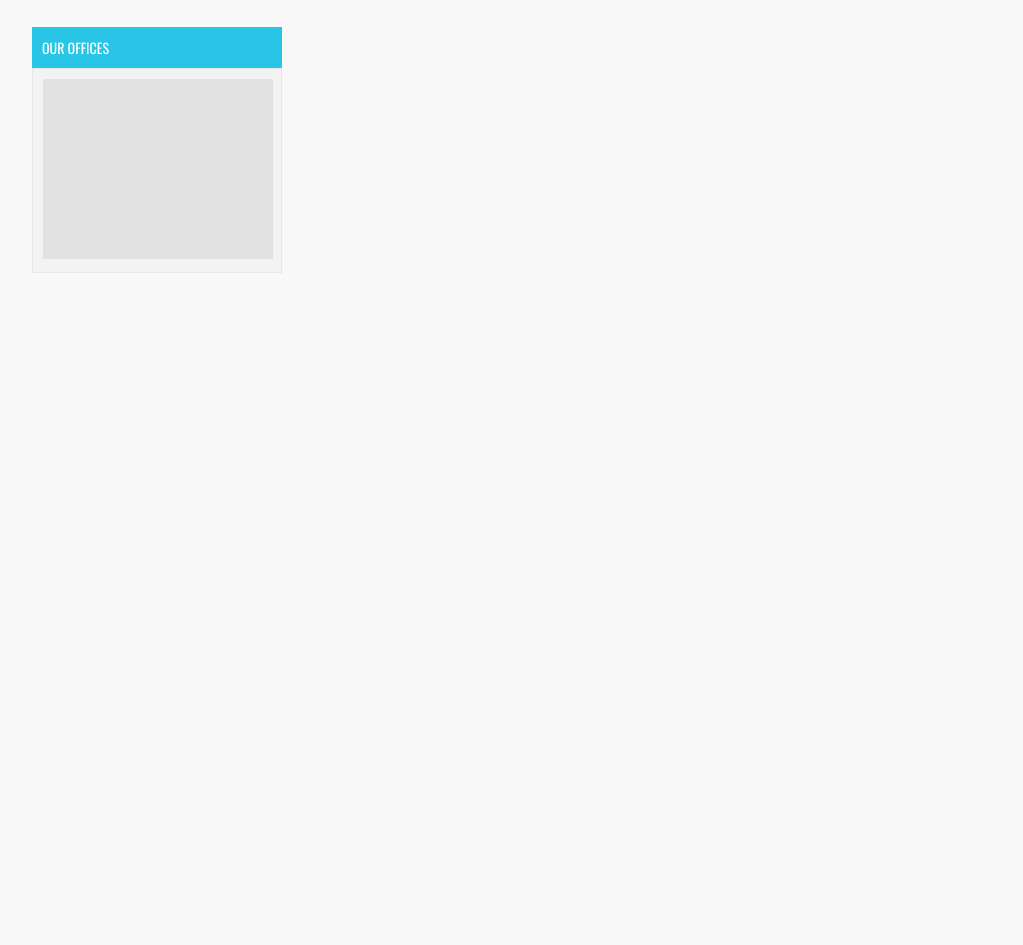
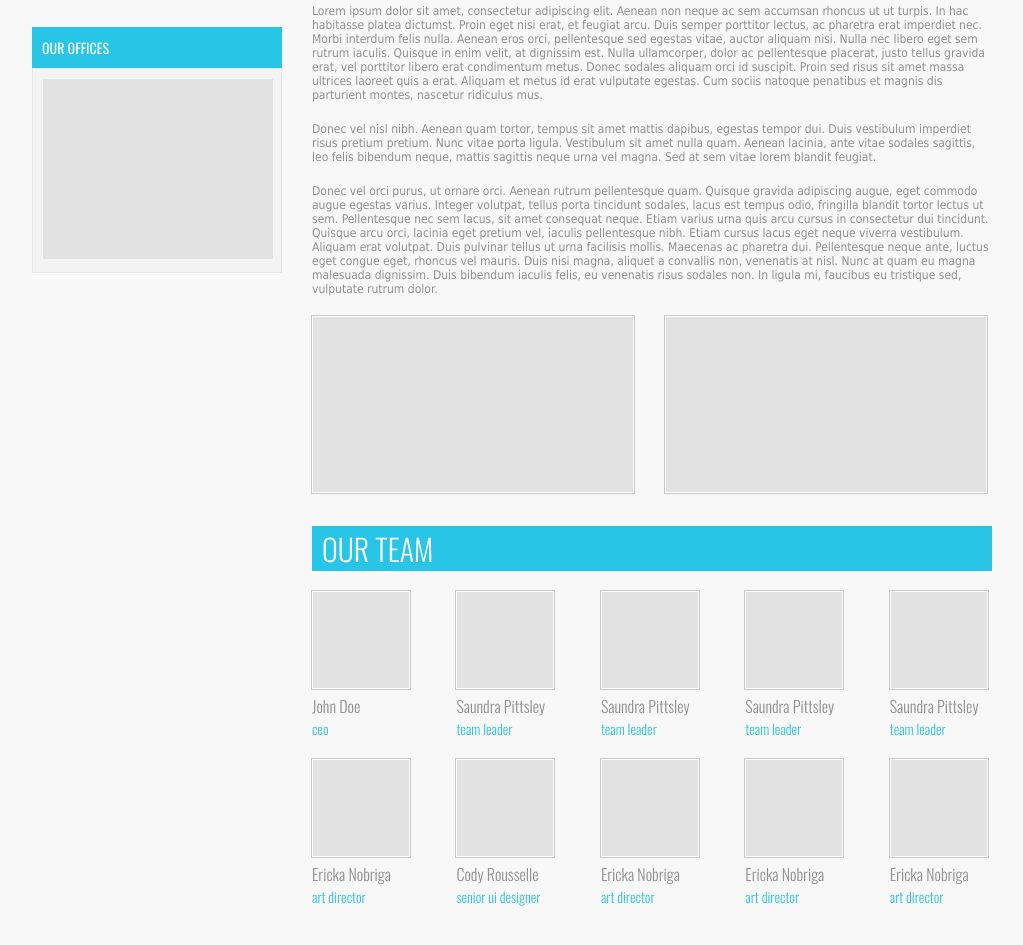
Before and after one commit to skryvets/markup_whitesquare, a plain HTML site: page index.html in a window 1280 px wide. Shown: the part 411-1356 px from the top of the page, without its empty margins (128-1151 px from the left). Before the commit the page ends 800 px from the top, so only its background shows below. Drawn offline with nearby package versions, Linux system fonts and the light colour scheme.

Commit message:
Finished main content.

```diff
--- a/css/style.css
+++ b/css/style.css
@@ -120,14 +120,14 @@ aside > h2 {
     margin: 30px 0 0 0;
 }
 
-aside > p{
+aside > p {
     background: #f3f3f3;
     border: 1px solid #e7e7e7;
     padding: 10px;
     margin: 0;
 }
 
-blockquote{
+blockquote {
     margin: 0;
     background: #29c5e6;
     padding: 10px 20px;
@@ -135,13 +135,14 @@ blockquote{
     font-weight: 300;
 }
 
-blockquote p{
+blockquote p {
     color: #ffffff;
     font-style: italic;
     font-size: 33px;
     margin: 0;
 }
-blockquote cite{
+
+blockquote cite {
     display: block;
     font-size: 20px;
     font-style: normal;
@@ -149,3 +150,60 @@ blockquote cite{
     margin: 0;
     text-align: right;
 }
+
+figure {
+    display: inline-block;
+    margin: 0;
+    font-family: 'Oswald', sans-serif;
+    font-weight: 300;
+}
+
+figure img {
+    display: block;
+    border: 1px solid #ffffff;
+    outline: 1px solid #c9c9c9;
+}
+
+figure figcaption {
+    font-size: 16px;
+    font-weight: 300;
+    margin-top: 5px;
+}
+
+figure figcaption span {
+    display: block;
+    font-size: 14px;
+    color: #29c5e6;
+}
+
+section > figure + figure {
+    margin-left: 28px;
+}
+
+section > h2 {
+    background: #29c5e6;
+    font: 30px 'Oswald', sans-serif;
+    font-weight: 300;
+    color: #ffffff;
+    padding: 0 10px;
+    margin: 30px 0 0 0;
+}
+
+figure figcaption {
+    font-size: 16px;
+    font-weight: 300;
+    margin-top: 5px;
+}
+
+figure div {
+    font-size: 14px;
+    color: #29c5e6;
+}
+
+.team-row figure {
+    margin-top: 20px;
+}
+
+.team-row figure + figure {
+    margin-left: 43px;
+}
--- a/index.html
+++ b/index.html
@@ -55,7 +55,60 @@
             </p>
             <cite>John Doe, Lorem Ipsum</cite>
         </blockquote>
-
+        <p>Lorem ipsum dolor sit amet, consectetur adipiscing elit. Aenean non neque ac sem accumsan rhoncus ut ut turpis. In hac habitasse platea dictumst. Proin eget nisi erat, et feugiat arcu. Duis semper porttitor lectus, ac pharetra erat imperdiet nec. Morbi interdum felis nulla. Aenean eros orci, pellentesque sed egestas vitae, auctor aliquam nisi. Nulla nec libero eget sem rutrum iaculis. Quisque in enim velit, at dignissim est. Nulla ullamcorper, dolor ac pellentesque placerat, justo tellus gravida erat, vel porttitor libero erat condimentum metus. Donec sodales aliquam orci id suscipit. Proin sed risus sit amet massa ultrices laoreet quis a erat. Aliquam et metus id erat vulputate egestas. Cum sociis natoque penatibus et magnis dis parturient montes, nascetur ridiculus mus.</p>
+        <p>Donec vel nisl nibh. Aenean quam tortor, tempus sit amet mattis dapibus, egestas tempor dui. Duis vestibulum imperdiet risus pretium pretium. Nunc vitae porta ligula. Vestibulum sit amet nulla quam. Aenean lacinia, ante vitae sodales sagittis, leo felis bibendum neque, mattis sagittis neque urna vel magna. Sed at sem vitae lorem blandit feugiat.</p>
+        <p>Donec vel orci purus, ut ornare orci. Aenean rutrum pellentesque quam. Quisque gravida adipiscing augue, eget commodo augue egestas varius. Integer volutpat, tellus porta tincidunt sodales, lacus est tempus odio, fringilla blandit tortor lectus ut sem. Pellentesque nec sem lacus, sit amet consequat neque. Etiam varius urna quis arcu cursus in consectetur dui tincidunt. Quisque arcu orci, lacinia eget pretium vel, iaculis pellentesque nibh. Etiam cursus lacus eget neque viverra vestibulum. Aliquam erat volutpat. Duis pulvinar tellus ut urna facilisis mollis. Maecenas ac pharetra dui. Pellentesque neque ante, luctus eget congue eget, rhoncus vel mauris. Duis nisi magna, aliquet a convallis non, venenatis at nisl. Nunc at quam eu magna malesuada dignissim. Duis bibendum iaculis felis, eu venenatis risus sodales non. In ligula mi, faucibus eu tristique sed, vulputate rutrum dolor.</p>
+        <figure>
+            <img src="images/sample.png" width="320" height="175" alt="">
+        </figure>
+        <figure>
+            <img src="images/sample.png" width="320" height="175" alt="">
+        </figure>
+        <h2>OUR TEAM</h2>
+        <div class="team-row">
+            <figure>
+                <img src="images/sample.png" width="96" height="96" alt="">
+                <figcaption>John Doe<span>ceo</span></figcaption>
+            </figure>
+            <figure>
+                <img src="images/sample.png" width="96" height="96" alt="">
+                <figcaption>Saundra Pittsley<span>team leader</span></figcaption>
+            </figure>
+            <figure>
+                <img src="images/sample.png" width="96" height="96" alt="">
+                <figcaption>Saundra Pittsley<span>team leader</span></figcaption>
+            </figure>
+            <figure>
+                <img src="images/sample.png" width="96" height="96" alt="">
+                <figcaption>Saundra Pittsley<span>team leader</span></figcaption>
+            </figure>
+            <figure>
+                <img src="images/sample.png" width="96" height="96" alt="">
+                <figcaption>Saundra Pittsley<span>team leader</span></figcaption>
+            </figure>
+        </div>
+        <div class="team-row">
+            <figure>
+                <img src="images/sample.png" width="96" height="96" alt="">
+                <figcaption>Ericka Nobriga<span>art director</span></figcaption>
+            </figure>
+            <figure>
+                <img src="images/sample.png" width="96" height="96" alt="">
+                <figcaption>Cody Rousselle<span>senior ui designer</span></figcaption>
+            </figure>
+            <figure>
+                <img src="images/sample.png" width="96" height="96" alt="">
+                <figcaption>Ericka Nobriga<span>art director</span></figcaption>
+            </figure>
+            <figure>
+                <img src="images/sample.png" width="96" height="96" alt="">
+                <figcaption>Ericka Nobriga<span>art director</span></figcaption>
+            </figure>
+            <figure>
+                <img src="images/sample.png" width="96" height="96" alt="">
+                <figcaption>Ericka Nobriga<span>art director</span></figcaption>
+            </figure>
+        </div>
     </section>
 </div>
 <footer></footer>
```
